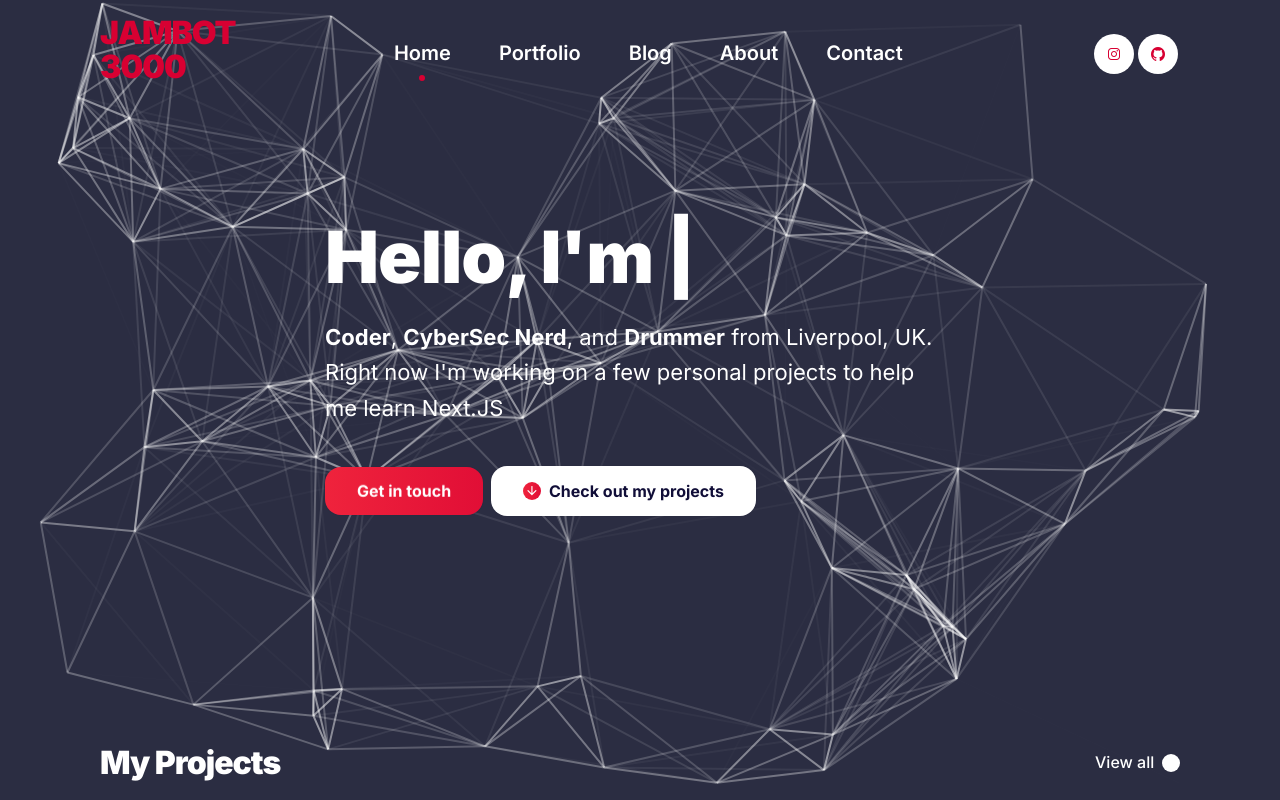
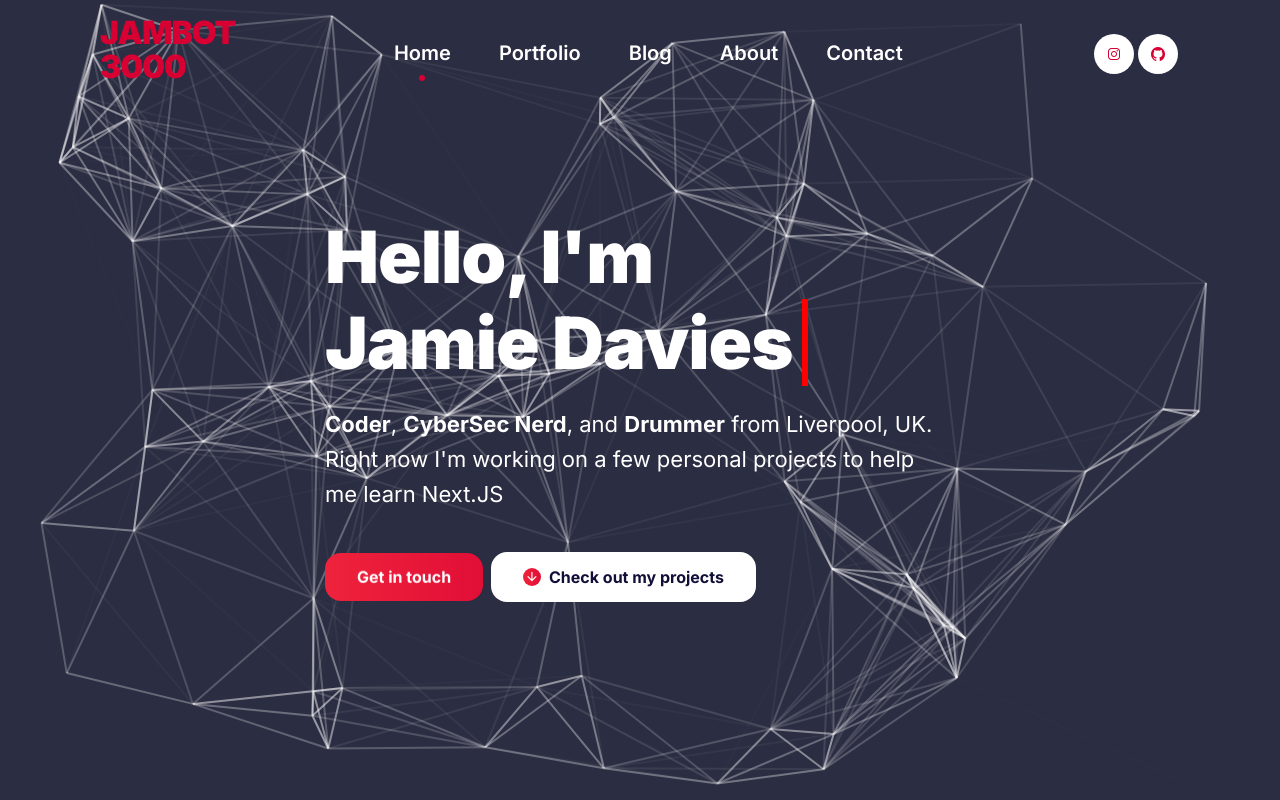
Before and after one commit to JamBot3000/WebPortfolio, a Next.js app: page / in a window 1280 px wide. Shown: the top 800 px of the page. Built offline with nearby package versions, Linux system fonts and the light colour scheme.

Commit message:
Added animation. To-Do: update portfolio styles, add onLoad popup, some other stuff

```diff
--- a/components/Home/Hero.js
+++ b/components/Home/Hero.js
@@ -1,19 +1,6 @@
-import React, { useRef, useEffect } from "react";
-import { init } from "ityped";
+import styles from "./Hero.module.css";
 
 const Hero = () => {
-  const textRef = useRef(null);
-
-  useEffect(() => {
-    init(textRef?.current, {
-      backDelay: 1000,
-      showCursor: true,
-      typeSpeed: 10,
-      strings: ["Jamie Davies", "test"],
-      placeholder: true,
-    });
-  }, []);
-
   return (
     <section className="c-hero animate">
       <div className="container">
@@ -22,7 +9,8 @@ const Hero = () => {
             <div className="c-hero__inner">
               <div className="c-hero__left">
                 <h1 className="c-hero__title">
-                  Hello, I{"'"}m <span ref={textRef}></span>
+                  Hello, I{"'"}m{" "}
+                  <span className={styles.typed}>Jamie Davies</span>
                 </h1>
                 <div className="c-hero__description">
                   <p>
--- /dev/null
+++ b/components/Home/Hero.module.css
@@ -0,0 +1,14 @@
+.typed {
+  animation: blink 0.5s step-end infinite alternate;
+  white-space: nowrap;
+  overflow: hidden;
+  padding-right: 10px;
+  border-right: 6px solid;
+  border-color: red;
+}
+
+@keyframes blink {
+  50% {
+    border-color: transparent;
+  }
+}
--- a/components/Home/Projects.js
+++ b/components/Home/Projects.js
@@ -12,7 +12,7 @@ const Projects = () => {
                     View all{" "}
                     <i
                       className="ion ion-md-arrow-forward"
-                      style={{ color: "black" + "!important" }}
+                      style={{ color: "black !important" }}
                     ></i>
                   </a>
                 </div>
--- a/components/Top.js
+++ b/components/Top.js
@@ -26,7 +26,10 @@ const Top = () => {
       className={isActive ? "top is-active" : "top"}
       title="Top"
     >
-      <i className="ion ion-ios-arrow-up"></i>
+      <i
+        className="ion ion-ios-arrow-up"
+        style={{ color: "black" + "!important" }}
+      ></i>
     </div>
   );
 };
```
